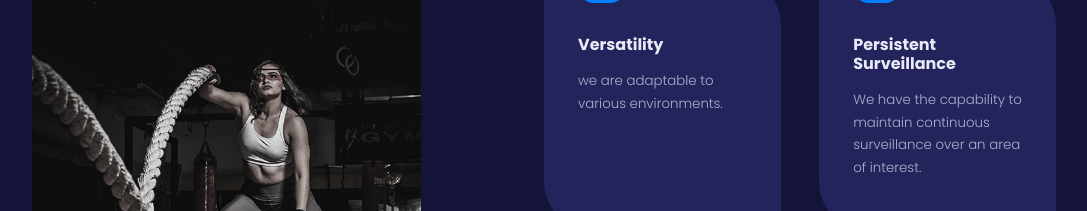
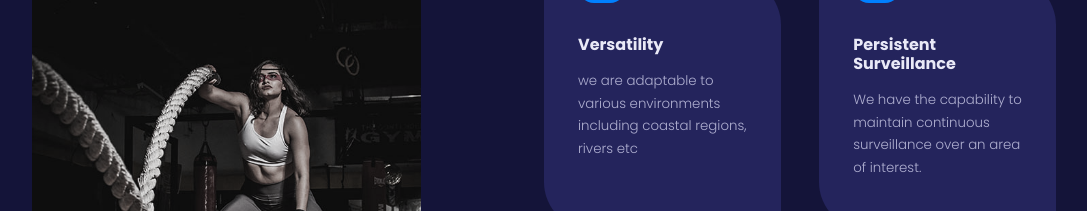
Before and after one commit to Kis123mas/amphibious_marine_guard, a React (Create React App) app: page / in a window 1280 px wide. Shown: the part 1558-1769 px from the top of the page, without its empty margins (96-1183 px from the left). Built offline with nearby package versions, Linux system fonts and the light colour scheme.

Commit message:
favicon added

```diff
--- a/src/data.js
+++ b/src/data.js
@@ -70,7 +70,7 @@ export const values = [
         id: 1,
         icon: <SiOpenaigym/>,
         title: "Versatility",
-        desc: "we are adaptable to various environments."
+        desc: "we are adaptable to various environments including coastal regions, rivers etc"
     },
     {
         id: 2,
```
